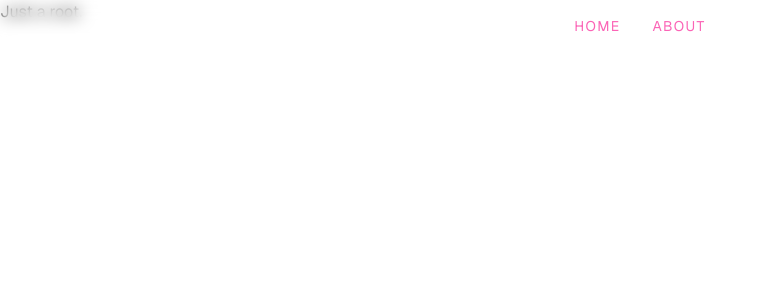
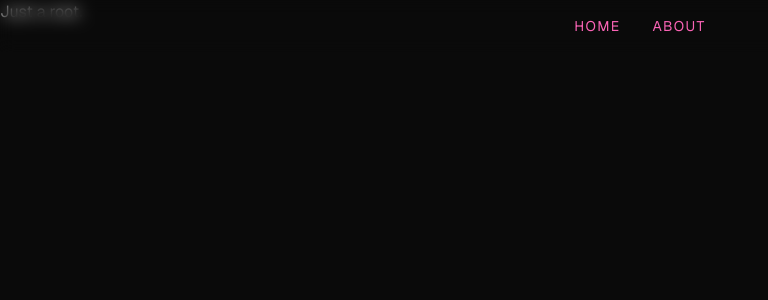
Before and after one commit to Sha-rky/portfolio, a Next.js app: page / in a window 1280 px wide. Shown: the top 300 px of the page, without its empty margins (0-768 px from the left). Built offline with nearby package versions, Linux system fonts and the light colour scheme; a web font is replaced by a local one.

Commit message:
Change default theme.

```diff
--- a/app/globals.css
+++ b/app/globals.css
@@ -1,8 +1,10 @@
 @import "tailwindcss";
 
 :root {
-	--background: #ffffff;
-	--foreground: #171717;
+	/* --background: #ffffff;
+	--foreground: #171717; */
+	--background: #0a0a0a;
+	--foreground: #ededed;
 }
 
 @theme inline {
```
